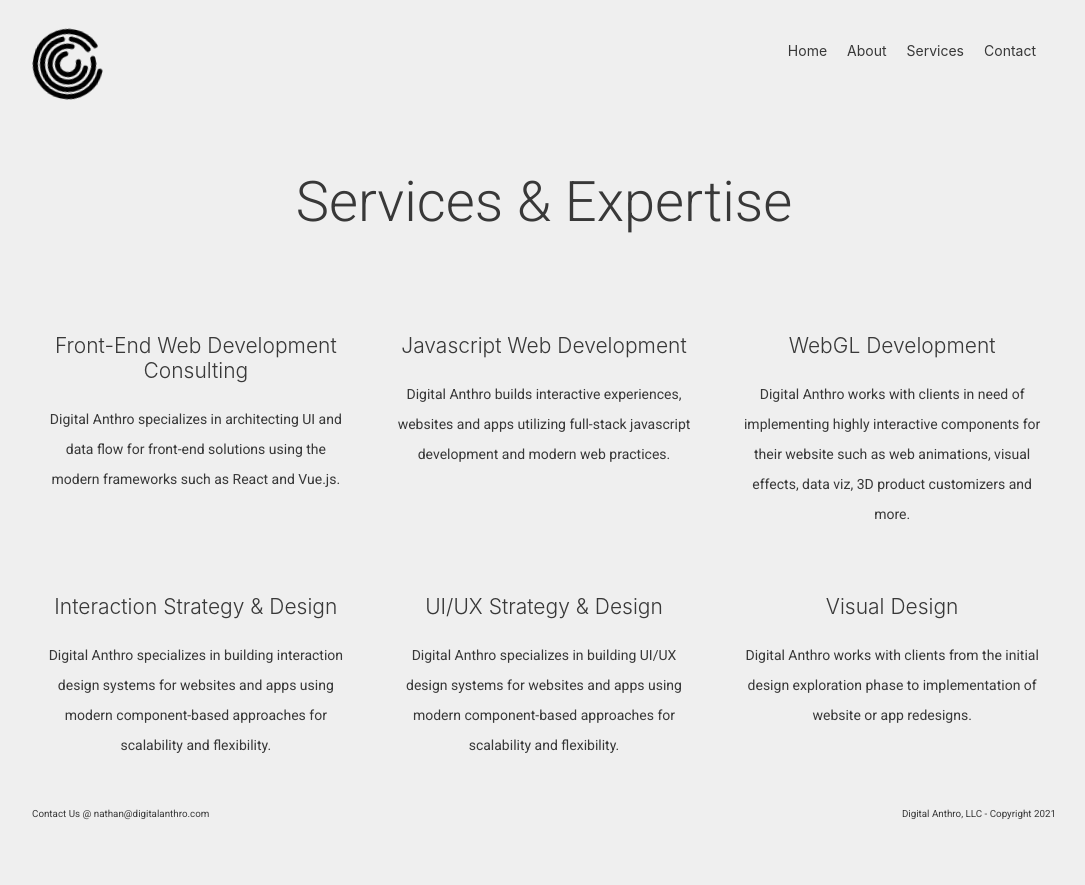
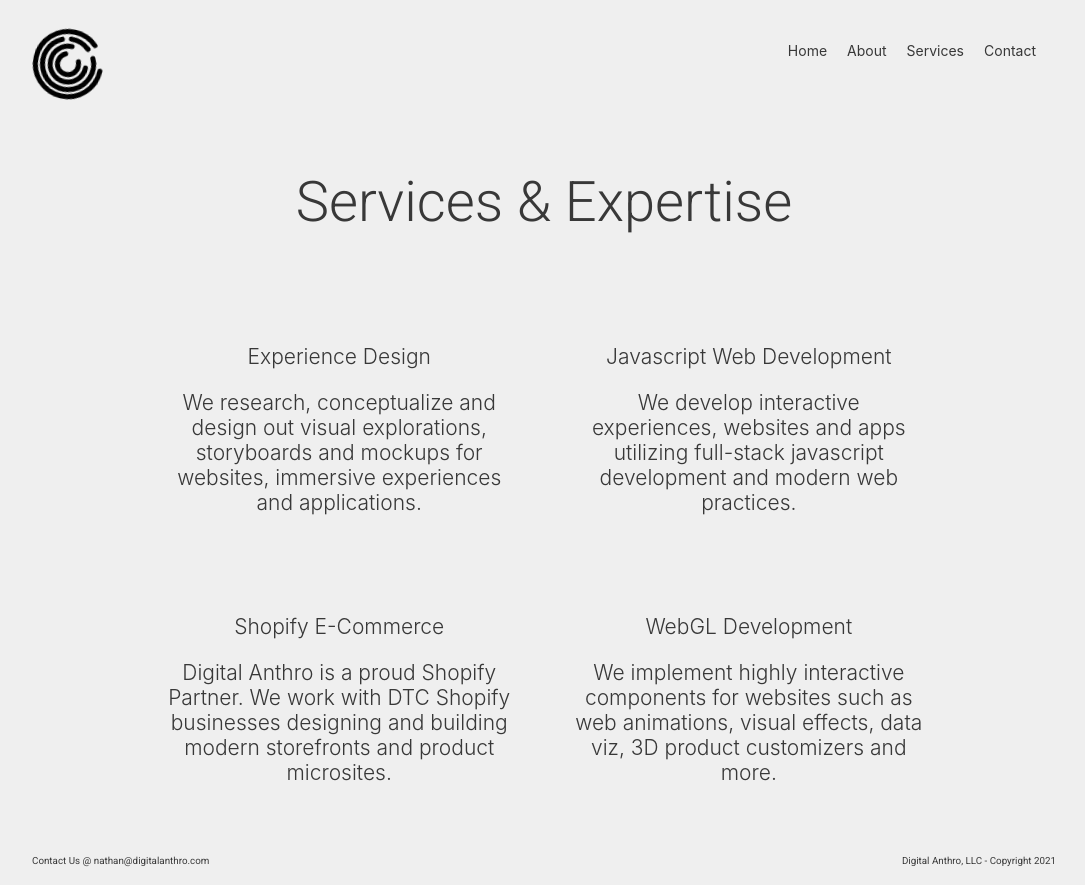
Before and after one commit to keeysnc/digital_anthro, a Next.js app: page /services in a window 1280 px wide. Shown: the whole page, without its empty margins (96-1181 px from the left). Before the commit the page ends 839 px from the top, so only its background shows below. Built offline with nearby package versions, Linux system fonts and the light colour scheme.

Commit message:
update styles

```diff
--- a/components/logo/Logo.js
+++ b/components/logo/Logo.js
@@ -1,16 +1,10 @@
 import React, { useState, useEffect } from "react";
 import Image from "next/image";
-// import logoStyles from "./LogoStyles.module.css";
 
-// wrapper component
 const Logo = () => {
-	// const img = "/logo.svg";
 	return (
 		<>
 			<div>
-				{/* <canvas id="myCanvas" width="200px" height="200px"></canvas> */}
-				{/* <Image alt="me" width="100px" height="100px" src={img} /> */}
-
 				<svg width="72px" height="72px" viewBox="0 0 72 72" version="1.1" xmlns="http://www.w3.org/2000/svg">
 					<title>Logo</title>
 					<g id="Page-1" stroke="none" strokeWidth="1" fill="none" fillRule="evenodd" strokeLinecap="round" strokeLinejoin="round">
--- a/components/paragraphText/ParagraphText.js
+++ b/components/paragraphText/ParagraphText.js
@@ -1,8 +1,8 @@
 const ParagraphText = ({ textTitle, textDescription, link }) => {
 	return (
 		<>
-			<h3>{textTitle ? textTitle : ""}</h3>
-			<p>{textDescription}</p>
+			<h2>{textTitle ? textTitle : ""}</h2>
+			<h3>{textDescription}</h3>
 			{link ? (
 				<a style={{ textDecoration: "underline" }} href={link} rel="noreferrer" target="_blank">
 					Learn More
--- a/pages/index.js
+++ b/pages/index.js
@@ -6,7 +6,10 @@
 			<div className={indexStyles.home}>
 				<div className={indexStyles.home__content}>
 					<h1>Digital Anthro</h1>
-					<h3>Digital Anthro is an independent creative studio focused on crafting immersive web experiences.</h3>
+					<h3>
+						Digital Anthro is an independent creative studio focused on crafting immersive web experiences for conscious brands, organizations,
+						campaigns & initiatives.
+					</h3>
 				</div>
 				<br />
 				{/* <ParagraphText textDescription="Digital Anthro is a UI/UX Design & Development Studio. We are a niche studio specialized in Experience Design, Front-End Web Development & Shopify App Development."></ParagraphText> */}
--- a/pages/services.js
+++ b/pages/services.js
@@ -13,40 +13,40 @@
 			<div className={serviceStyles.services__grid}>
 				<div className={serviceStyles.services__grid__item}>
 					<ParagraphText
-						textTitle="Front-End Web Development Consulting"
+						textTitle="Experience Design"
+						textDescription="We research, conceptualize and design out visual explorations, storyboards and mockups for websites, immersive experiences and applications."
+					></ParagraphText>
+				</div>
+				{/* <div className={serviceStyles.services__grid__item}>
+					<ParagraphText
+						textTitle="Front-End Web Development"
 						textDescription="Digital Anthro specializes in architecting UI and data flow for front-end solutions using the modern frameworks such as React and Vue.js."
+					></ParagraphText>
+				</div> */}
+				<div className={serviceStyles.services__grid__item}>
+					<ParagraphText
+						textTitle="Javascript Web Development"
+						textDescription="We develop interactive experiences, websites and apps utilizing full-stack javascript development and modern web practices."
 					></ParagraphText>
 				</div>
 				<div className={serviceStyles.services__grid__item}>
 					<ParagraphText
-						textTitle="Javascript Web Development"
-						textDescription="Digital Anthro builds interactive experiences, websites and apps utilizing full-stack javascript development and modern web practices."
+						textTitle="Shopify E-Commerce"
+						textDescription="Digital Anthro is a proud Shopify Partner. We work with DTC Shopify businesses designing and building modern storefronts and product microsites."
 					></ParagraphText>
 				</div>
 				<div className={serviceStyles.services__grid__item}>
 					<ParagraphText
 						textTitle="WebGL Development"
-						textDescription="Digital Anthro works with clients in need of implementing highly interactive components for their website such as web animations, visual effects, data viz, 3D product customizers and more."
+						textDescription="We implement highly interactive components for websites such as web animations, visual effects, data viz, 3D product customizers and more."
 					></ParagraphText>
 				</div>
-				<div className={serviceStyles.services__grid__item}>
-					<ParagraphText
-						textTitle="Interaction Strategy & Design"
-						textDescription="Digital Anthro specializes in building interaction design systems for websites and apps using modern component-based approaches for scalability and flexibility."
-					></ParagraphText>
-				</div>
-				<div className={serviceStyles.services__grid__item}>
+				{/* <div className={serviceStyles.services__grid__item}>
 					<ParagraphText
 						textTitle="UI/UX Strategy & Design"
-						textDescription="Digital Anthro specializes in building UI/UX design systems for websites and apps using modern component-based approaches for scalability and flexibility."
+						textDescription="Digital Anthro specializes in building design systems for websites and apps using modern component-based approaches for scalability and flexibility."
 					></ParagraphText>
-				</div>
-				<div className={serviceStyles.services__grid__item}>
-					<ParagraphText
-						textTitle="Visual Design"
-						textDescription="Digital Anthro works with clients from the initial design exploration phase to implementation of website or app redesigns."
-					></ParagraphText>
-				</div>
+				</div> */}
 
 				{/* <div className={serviceStyles.services__grid__item}>
 				<ParagraphText
--- a/styles/About.module.css
+++ b/styles/About.module.css
@@ -4,6 +4,7 @@
 	display: flex;
 	flex-direction: column;
 	justify-content: center;
+	width: 59%;
 }
 
 .about a {
--- a/styles/Index.module.css
+++ b/styles/Index.module.css
@@ -10,7 +10,7 @@
 
 .home__content {
 	margin-bottom: 20px;
-	width: 50%;
+	width: 46%;
 	margin: auto;
 }
 
@@ -27,7 +27,7 @@
 @media (max-width: 992px) {
 	.home {
 		padding: 2rem 0rem;
-		width: 100%;
+		width: 80%;
 	}
 
 	.home__content {
--- a/styles/Services.module.css
+++ b/styles/Services.module.css
@@ -1,24 +1,23 @@
 .services__grid {
 	display: flex;
-	width: 100%;
+	width: 80%;
+	margin: auto;
 	flex-wrap: wrap;
 	justify-content: space-between;
 	flex-direction: row;
+	align-content: center;
 }
 
 .services__grid__item {
-	width: 32%;
+	width: 50%;
 	border-radius: 20px;
-	padding: 15px;
+	padding: 30px;
 	text-align: center;
-}
-
-.services__grid {
-	flex-direction: row;
 }
 
 @media (max-width: 992px) {
 	.services__grid {
+		width: 70%;
 		flex-direction: column;
 	}
 
--- a/styles/globals.css
+++ b/styles/globals.css
@@ -74,6 +74,10 @@
 	font-weight: 300;
 }
 
+h2 {
+	font-weight: 300;
+}
+
 h3 {
 	font-size: 1.5rem;
 	font-weight: 300;
```
